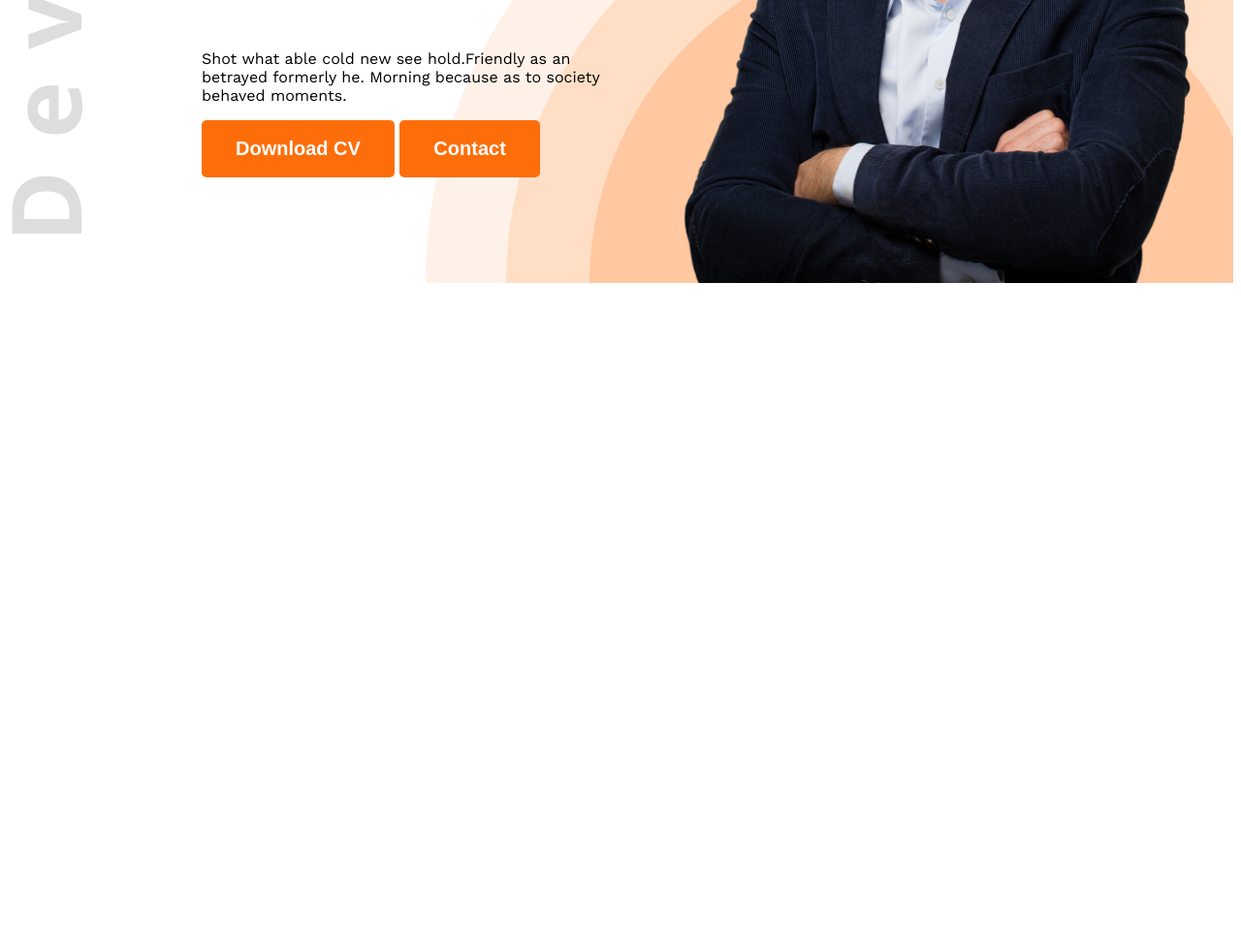
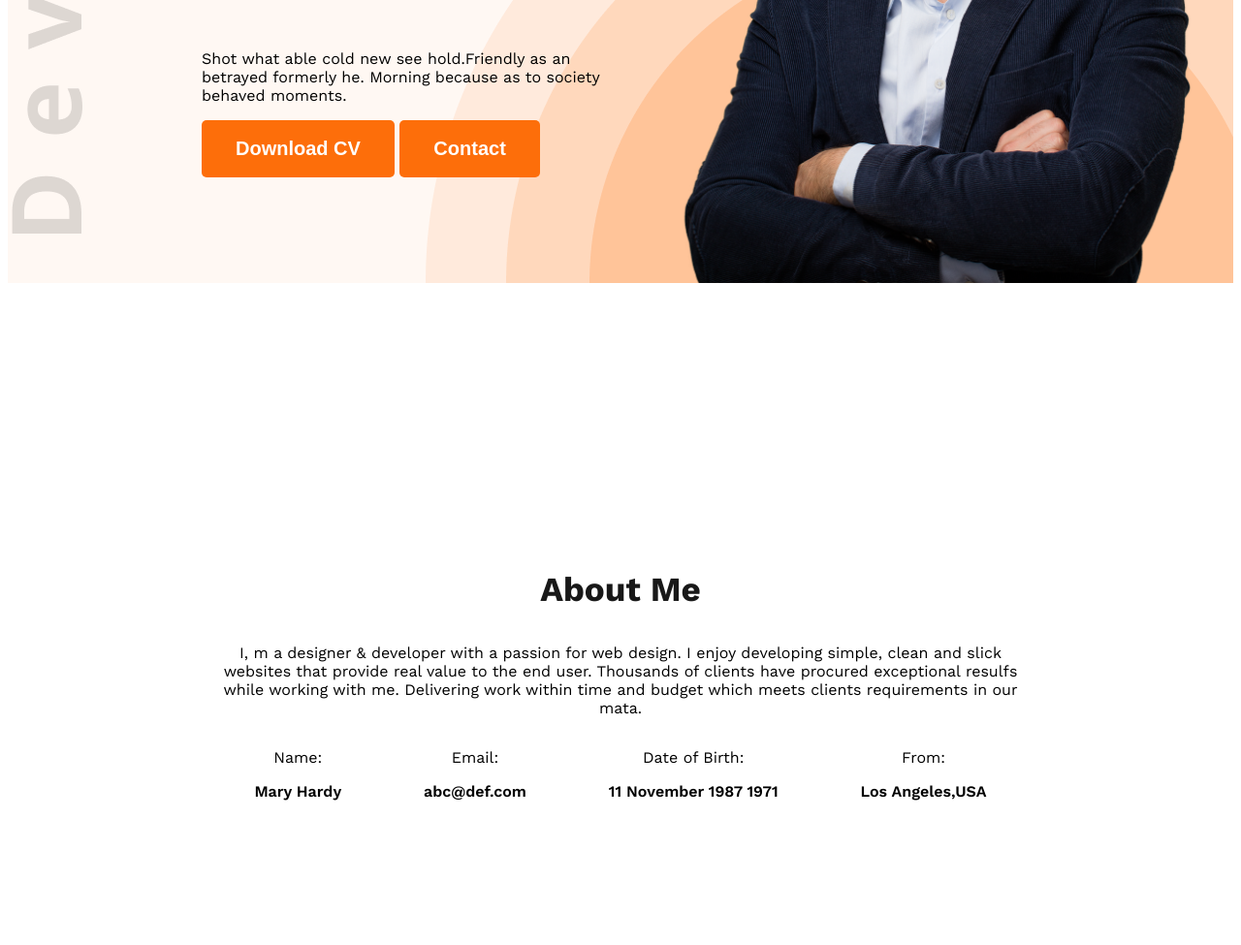
Before and after one commit to RifatRahman7/Web-dev-portfolio, a plain HTML site: page index.html in a window 1280 px wide. Shown: the part 530-1505 px from the top of the page at 97% size. Before the commit the page ends 830 px from the top, so only its background shows below. Drawn offline with nearby package versions, Linux system fonts and the light colour scheme.

Commit message:
second commit

```diff
--- a/index.html
+++ b/index.html
@@ -14,7 +14,7 @@
 </head>
 
 <body class="open-sans-normal">
-    <header class="header">
+    <header class="header secondary-bg">
         <nav>
             <h3 class="nav-title">Ma<span class="rcolor">r</span>y</h3>
             <ul>
@@ -30,7 +30,8 @@
                 </h4>
                 <h1 class="banner-title">Mary Hardy</h1>
                 <p class="banner-des">
-                    Shot what able cold new see hold.Friendly as an betrayed formerly he. Morning because as to society behaved moments.
+                    Shot what able cold new see hold.Friendly as an betrayed formerly he. Morning because as to society
+                    behaved moments.
 
                 </p>
                 <button class="btn-primary">Download CV</button>
@@ -40,7 +41,32 @@
         </div>
     </header>
     <main>
-
+        <section class="about">
+            <h3 class="section-title">About Me</h3>
+            <p class="section-description">I, m a designer & developer with a passion for web design. I enjoy developing
+                simple, clean and slick websites that provide real value to the end user. Thousands of clients have
+                procured exceptional resulfs while working with me. Delivering work within time and budget which meets
+                clients requirements in our mata.</p>
+            <div class="about-items">
+                <div class="about-item">
+                    <p class="item-title">Name:</p>
+                    <p class="item-description">Mary Hardy</p>
+                </div>
+                <div class="about-item">
+                    <p class="item-title">Email:</p>
+                    <p class="item-description">abc@def.com</p>
+                </div>
+                <div class="about-item">
+                    <p class="item-title">Date of Birth: </p>
+                    <p class="item-description">11 November 1987 1971</p>
+                </div>
+                <div class="about-item">
+                    <p class="item-title">From:</p>
+                    <p class="item-description">Los Angeles,USA</p>
+                </div>
+            </div>
+            </div>
+        </section>
     </main>
     <footer>
 
--- a/style.css
+++ b/style.css
@@ -4,7 +4,9 @@
     font-style: normal;
     font-variation-settings: "wdth" 100;
 }
-
+.secondary-bg{
+    background-color:#FFF8F3;
+}
 .rcolor {
     color: rgb(253, 110, 10);
 }
@@ -22,6 +24,15 @@
     padding: 18px 35px;
     border-radius: 5px;
     border: none;
+}
+.section-title{
+    font-size: 35px;
+    font-weight: bold;
+    color:#181818;
+
+}
+.section-description{
+
 }
 
 .header {
@@ -81,3 +92,21 @@ nav li a {
     width: 580px;
 
 }
+main{
+    max-width: 1140px;
+    margin: 0 auto;
+}
+/* about styles */
+.about{
+    border-radius: 10px;
+padding: 130px 150px;
+text-align: center;
+margin-top: 130px;
+}
+.about-items{
+    display: flex;
+    justify-content: space-around;
+}
+.item-description{
+    font-weight: 600;
+}
```
